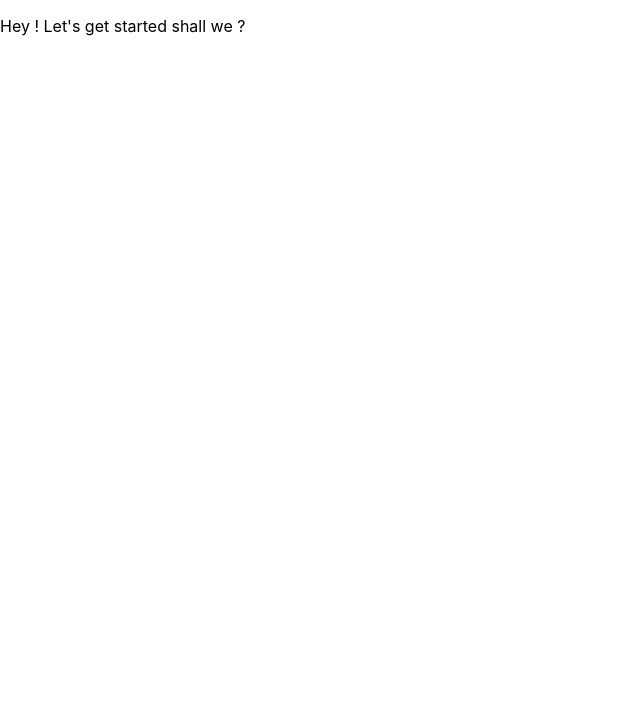
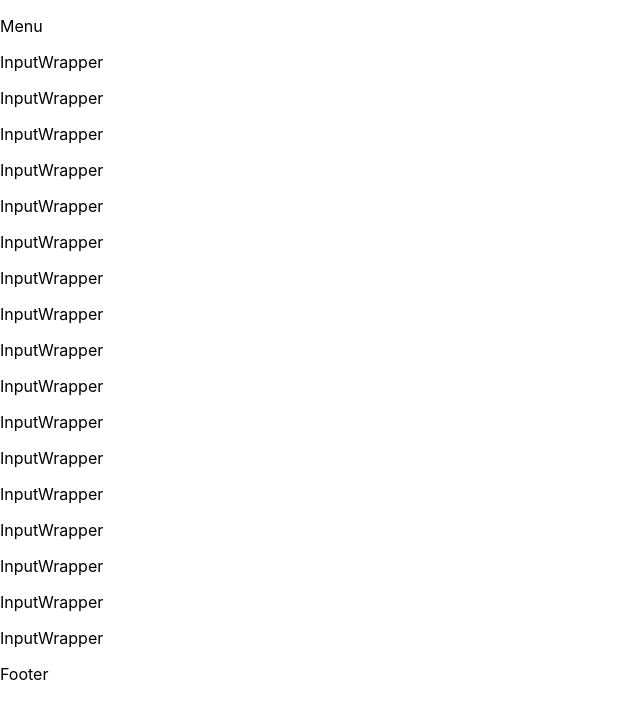
Before and after one commit to camain-elie/inputComponent, a React (Create React App) app: page / in a window 1280 px wide. Shown: the top 718 px of the page, without its empty margins (0-640 px from the left). Built offline with nearby package versions, Linux system fonts and the light colour scheme; the HTML template or start-up script is replaced by a standard one.

Commit message:
Created the components files and completed the InputsDisplayer component

```diff
--- a/src/App.js
+++ b/src/App.js
@@ -1,7 +1,14 @@
+import Menu from './components/Menu'
+import InputsDisplayer from './components/InputsDisplayer'
+import Footer from './components/Footer'
 
 function App() {
   return (
-    <p>Hey ! Let's get started shall we ?</p>
+    <div className="app">
+      <Menu />
+      <InputsDisplayer />
+      <Footer />
+    </div>
   );
 }
 
--- /dev/null
+++ b/src/components/Footer.js
@@ -0,0 +1,5 @@
+const Footer = () => {
+    return <p className="footer">Footer</p>
+}
+
+export default Footer
--- /dev/null
+++ b/src/components/Input.js
@@ -0,0 +1,5 @@
+const Input = () => {
+    return <p className="input">Input</p>
+}
+
+export default Input
--- /dev/null
+++ b/src/components/InputWrapper.js
@@ -0,0 +1,5 @@
+const InputWrapper = () => {
+    return <p className="inputWrapper">InputWrapper</p>
+}
+
+export default InputWrapper
--- /dev/null
+++ b/src/components/InputsDisplayer.js
@@ -0,0 +1,55 @@
+import InputWrapper from './InputWrapper'
+
+const InputsDisplayer = () => {
+    return (
+        <div className="inputsDisplayer">
+
+            <div className="inputsDisplayer__row">
+                <InputWrapper />
+                <InputWrapper hover />
+                <InputWrapper focus />
+            </div>
+
+            <div className="inputsDisplayer__row">
+                <InputWrapper error />
+                <InputWrapper error hover />
+                <InputWrapper error focus />
+            </div>
+
+            <div className="inputsDisplayer__row">
+                <InputWrapper disabled />
+            </div>
+
+            <div className="inputsDisplayer__row">
+                <InputWrapper helperText="Some interesting text" />
+                <InputWrapper helperText="Some interesting text" error />
+            </div>
+
+            <div className="inputsDisplayer__row">
+                <InputWrapper startIcon />
+                <InputWrapper endIcon />
+            </div>
+
+            <div className="inputsDisplayer__row">
+                <InputWrapper value="text" />
+            </div>
+
+            <div className="inputsDisplayer__row">
+                <InputWrapper size="sm" />
+                <InputWrapper size="md" />
+                <InputWrapper size="lg" />
+            </div>
+
+            <div className="inputsDisplayer__row">
+                <InputWrapper fullWidth />
+            </div>
+
+            <div className="inputsDisplayer__row">
+                <InputWrapper fmultiline row="4" />
+            </div>
+
+        </div>
+    )
+}
+
+export default InputsDisplayer
--- /dev/null
+++ b/src/components/Menu.js
@@ -0,0 +1,5 @@
+const Menu = () => {
+    return <p className="menu">Menu</p>
+}
+
+export default Menu
--- a/src/index.css
+++ b/src/index.css
@@ -3,8 +3,7 @@ body {
   font-family: -apple-system, BlinkMacSystemFont, 'Segoe UI', 'Roboto', 'Oxygen',
     'Ubuntu', 'Cantarell', 'Fira Sans', 'Droid Sans', 'Helvetica Neue',
     sans-serif;
-  -webkit-font-smoothing: antialiased;
-  -moz-osx-font-smoothing: grayscale;
+
 }
 
 code {
```
